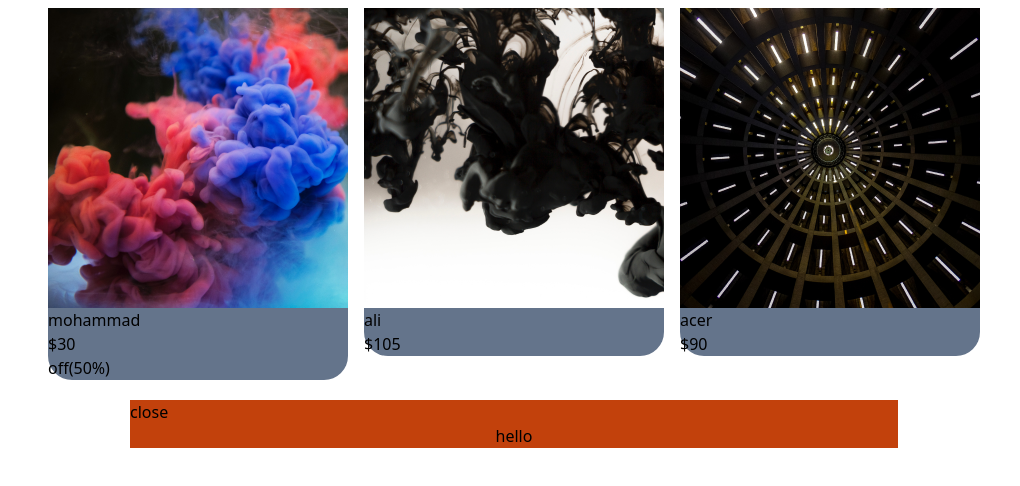
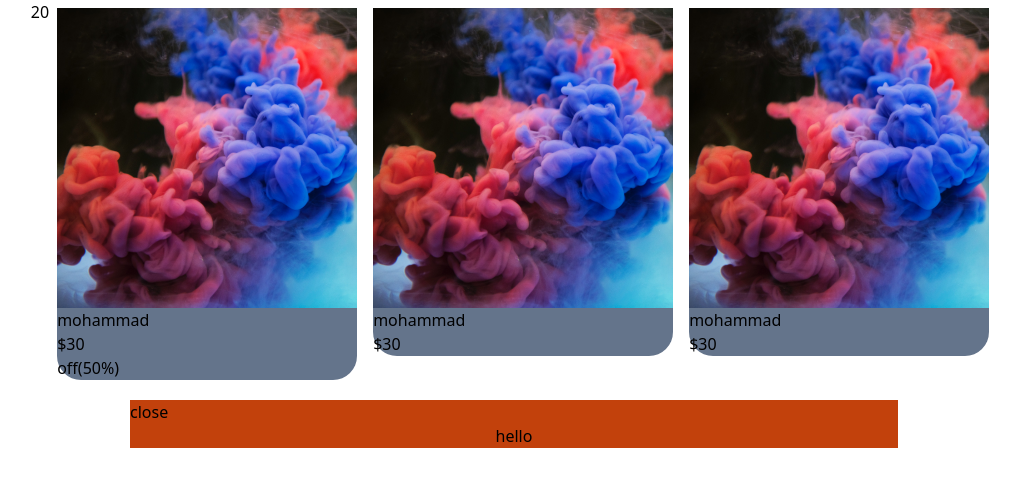
Before and after one commit to mohammadjalizi/learn-react, a React (Create React App) app: page / in a window 1280 px wide. Shown: the top 486 px of the page, without its empty margins (126-1146 px from the left). Built offline with nearby package versions, Linux system fonts and the light colour scheme.

Commit message:
added project

```diff
--- a/src/App.js
+++ b/src/App.js
@@ -4,25 +4,36 @@ import img3 from './Copmenen/images/Album 3.png'
 import './App.css';
 import Proudouct from './Copmenen/Proudouct';
 import Modal from './Copmenen/Modal';
+import React from 'react';
 
-function App() {
+    class  App extends  React.Component {
 
 
-  const allproudcts=[
+ constructor (props){
 
+super(props)
+this.state={
+
+  users:[
     {id:1,name:'mohammad', price:30 , imges:img1},
     {id:2,name:'ali', price:105 , imges:img2},
     {id:3,name:'acer', price:90 , imges:img3},
+  ]
+}
+this.code=20
+ }
 
-  ]
+
+
+    render() {
       return (
-    <div  className=' flex flex-wrap  justify-center '>
-
-    <Proudouct {...allproudcts[0]} >
+        <div  className=' flex flex-wr`ap  justify-center '>
+        {this.code}
+        <Proudouct {...this.state.users[0]} >
           <button>  off(50%)   </button>
           </Proudouct>
-    <Proudouct {...allproudcts[1]} > </Proudouct>
-    <Proudouct {...allproudcts[2]} > </Proudouct>
+          <Proudouct {...this.state.users[0]} > </Proudouct>
+          <Proudouct {...this.state.users[0]} > </Proudouct>
 
         <Modal>
 
@@ -32,4 +43,9 @@ function App() {
       );
     }
 
-export default App;
+
+
+  }
+export default App
+
+//
```
Also changed, not shown: HEAD.JSX (+0 -10 lines). Lines whose indentation alone changed are shown as unchanged.
